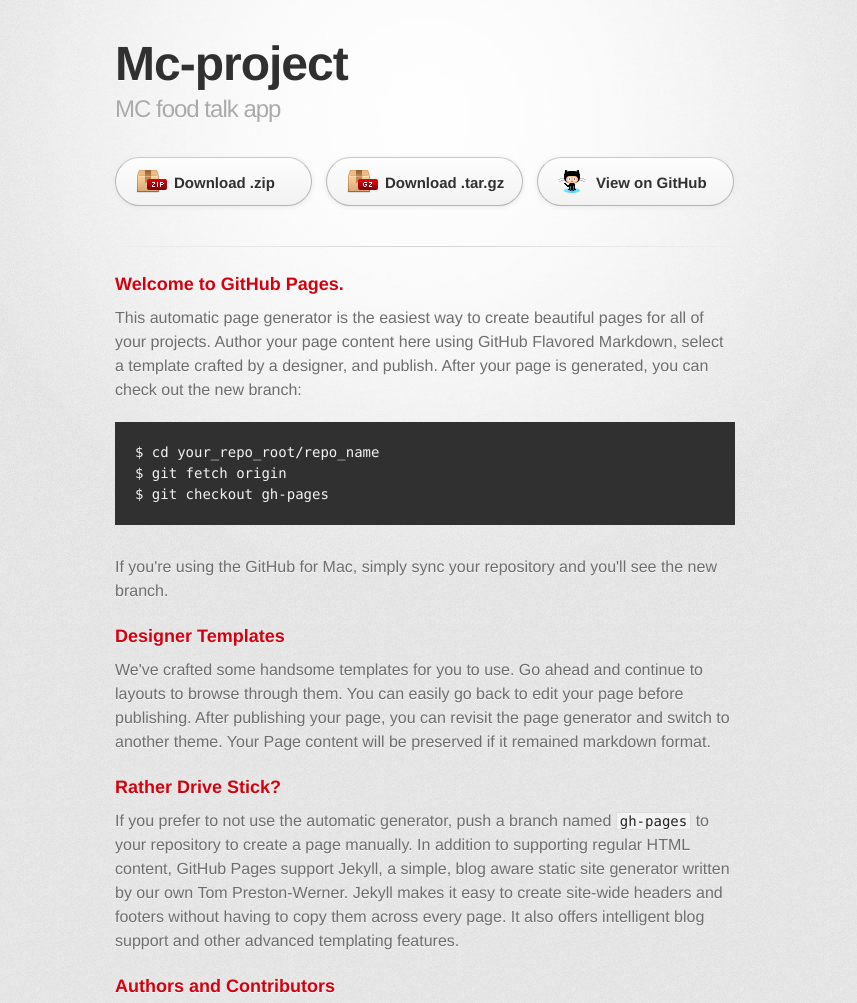
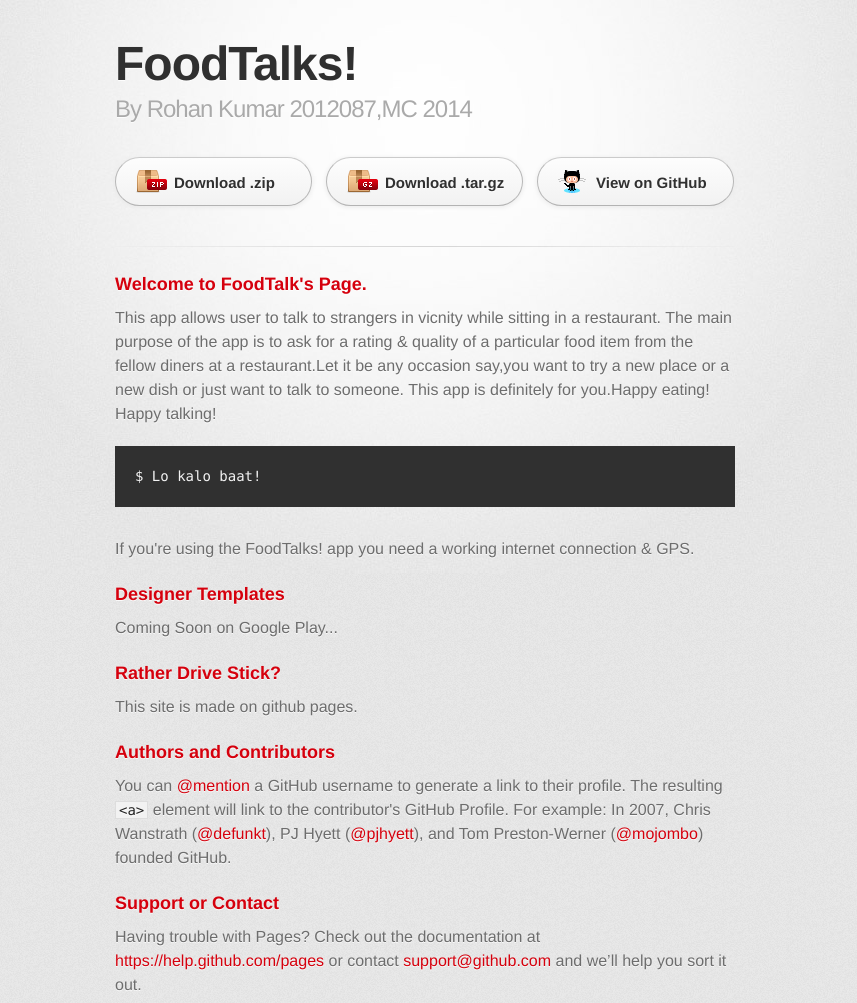
Before and after one commit to Roh4n/MC-project, a plain HTML site: page index.html in a window 1280 px wide. Shown: the top 1003 px of the page, without its empty margins (215-1072 px from the left). Drawn offline with Linux system fonts and the light colour scheme; a web font is replaced by a local one.

Commit message:
Update index.html

```diff
--- a/index.html
+++ b/index.html
@@ -10,7 +10,7 @@
     <!--[if lt IE 9]>
     <script src="//html5shiv.googlecode.com/svn/trunk/html5.js"></script>
     <![endif]-->
-    <title>Mc-project by Roh4n</title>
+    <title>FoodTalks! app</title>
   </head>
 
   <body>
@@ -18,8 +18,8 @@
       <div class="inner">
 
         <header>
-          <h1>Mc-project</h1>
-          <h2>MC food talk app</h2>
+          <h1>FoodTalks!</h1>
+          <h2>By Rohan Kumar 2012087,MC 2014</h2>
         </header>
 
         <section id="downloads" class="clearfix">
@@ -32,26 +32,27 @@
 
         <section id="main_content">
           <h3>
-<a id="welcome-to-github-pages" class="anchor" href="#welcome-to-github-pages" aria-hidden="true"><span class="octicon octicon-link"></span></a>Welcome to GitHub Pages.</h3>
+<a id="welcome-to-github-pages" class="anchor" href="#welcome-to-github-pages" aria-hidden="true"><span class="octicon octicon-link"></span></a>Welcome to FoodTalk's Page.</h3>
 
-<p>This automatic page generator is the easiest way to create beautiful pages for all of your projects. Author your page content here using GitHub Flavored Markdown, select a template crafted by a designer, and publish. After your page is generated, you can check out the new branch:</p>
+<p>This app allows user to talk to strangers in vicnity while sitting in a restaurant.
+The main purpose of the app is to ask for a rating & quality of a particular food item from the fellow diners
+at a restaurant.Let it be any occasion say,you want to try a new place or a new dish or just want to talk to someone.
+This app is definitely for you.Happy eating! Happy talking!</p>
 
-<pre><code>$ cd your_repo_root/repo_name
-$ git fetch origin
-$ git checkout gh-pages
+<pre><code>$ Lo kalo baat!
 </code></pre>
 
-<p>If you're using the GitHub for Mac, simply sync your repository and you'll see the new branch.</p>
+<p>If you're using the FoodTalks! app you need a working internet connection & GPS.</p>
 
 <h3>
 <a id="designer-templates" class="anchor" href="#designer-templates" aria-hidden="true"><span class="octicon octicon-link"></span></a>Designer Templates</h3>
 
-<p>We've crafted some handsome templates for you to use. Go ahead and continue to layouts to browse through them. You can easily go back to edit your page before publishing. After publishing your page, you can revisit the page generator and switch to another theme. Your Page content will be preserved if it remained markdown format.</p>
+<p>Coming Soon on Google Play...</p>
 
 <h3>
 <a id="rather-drive-stick" class="anchor" href="#rather-drive-stick" aria-hidden="true"><span class="octicon octicon-link"></span></a>Rather Drive Stick?</h3>
 
-<p>If you prefer to not use the automatic generator, push a branch named <code>gh-pages</code> to your repository to create a page manually. In addition to supporting regular HTML content, GitHub Pages support Jekyll, a simple, blog aware static site generator written by our own Tom Preston-Werner. Jekyll makes it easy to create site-wide headers and footers without having to copy them across every page. It also offers intelligent blog support and other advanced templating features.</p>
+<p>This site is made on github pages.</p>
 
 <h3>
 <a id="authors-and-contributors" class="anchor" href="#authors-and-contributors" aria-hidden="true"><span class="octicon octicon-link"></span></a>Authors and Contributors</h3>
```
